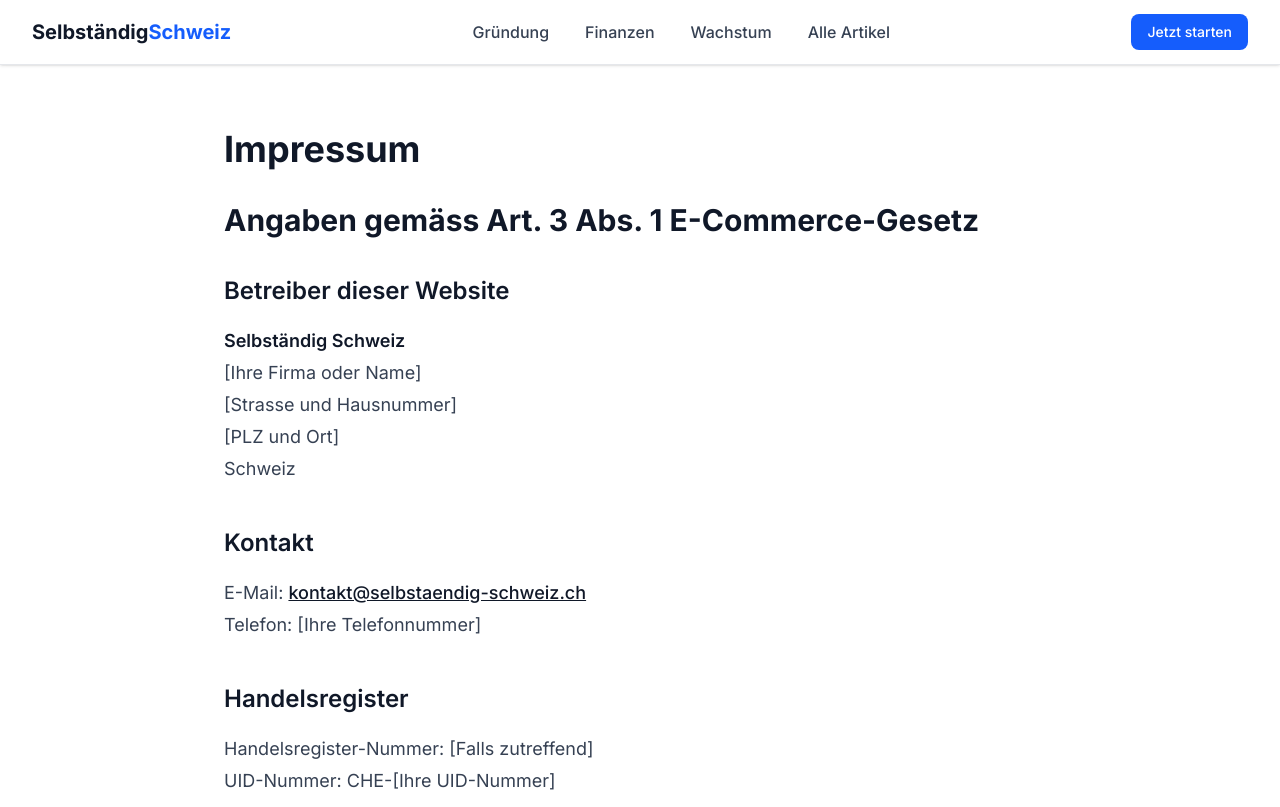
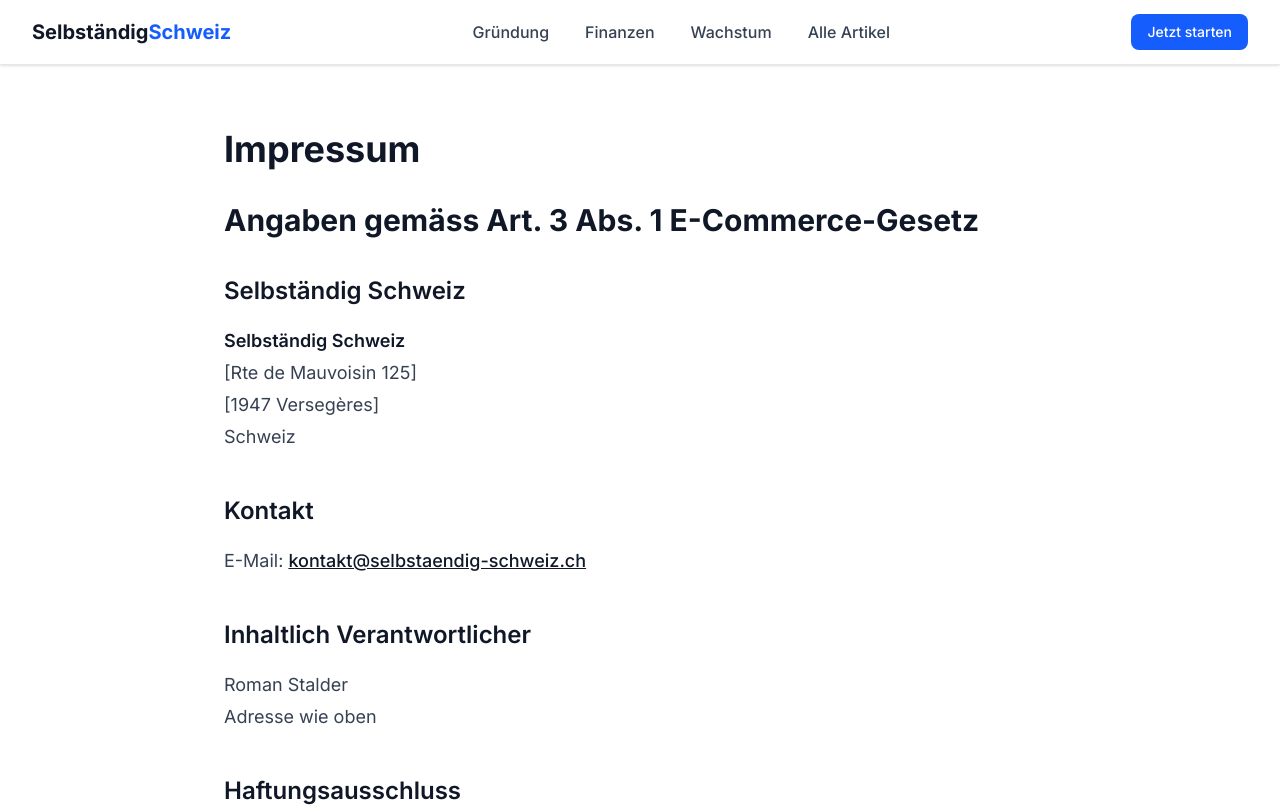
Before and after one commit to stalderrom/selbstaendig-schweiz, a Next.js app: page /impressum in a window 1280 px wide. Shown: the top 807 px of the page. Built offline with nearby package versions, Linux system fonts and the light colour scheme.

Commit message:
Update Impressum with address and contact details

```diff
--- a/app/impressum/page.tsx
+++ b/app/impressum/page.tsx
@@ -23,30 +23,22 @@ export default function ImpressumPage() {
           <div className="prose prose-lg max-w-none">
             <h2>Angaben gemäss Art. 3 Abs. 1 E-Commerce-Gesetz</h2>
 
-            <h3>Betreiber dieser Website</h3>
+            <h3>Selbständig Schweiz</h3>
             <p>
               <strong>Selbständig Schweiz</strong><br />
-              [Ihre Firma oder Name]<br />
-              [Strasse und Hausnummer]<br />
-              [PLZ und Ort]<br />
+              [Rte de Mauvoisin 125]<br />
+              [1947 Versegères]<br />
               Schweiz
             </p>
 
             <h3>Kontakt</h3>
             <p>
               E-Mail: <a href="mailto:kontakt@selbstaendig-schweiz.ch">kontakt@selbstaendig-schweiz.ch</a><br />
-              Telefon: [Ihre Telefonnummer]
-            </p>
-
-            <h3>Handelsregister</h3>
-            <p>
-              Handelsregister-Nummer: [Falls zutreffend]<br />
-              UID-Nummer: CHE-[Ihre UID-Nummer]
             </p>
 
             <h3>Inhaltlich Verantwortlicher</h3>
             <p>
-              [Name des Verantwortlichen]<br />
+              Roman Stalder<br />
               Adresse wie oben
             </p>
 
```
